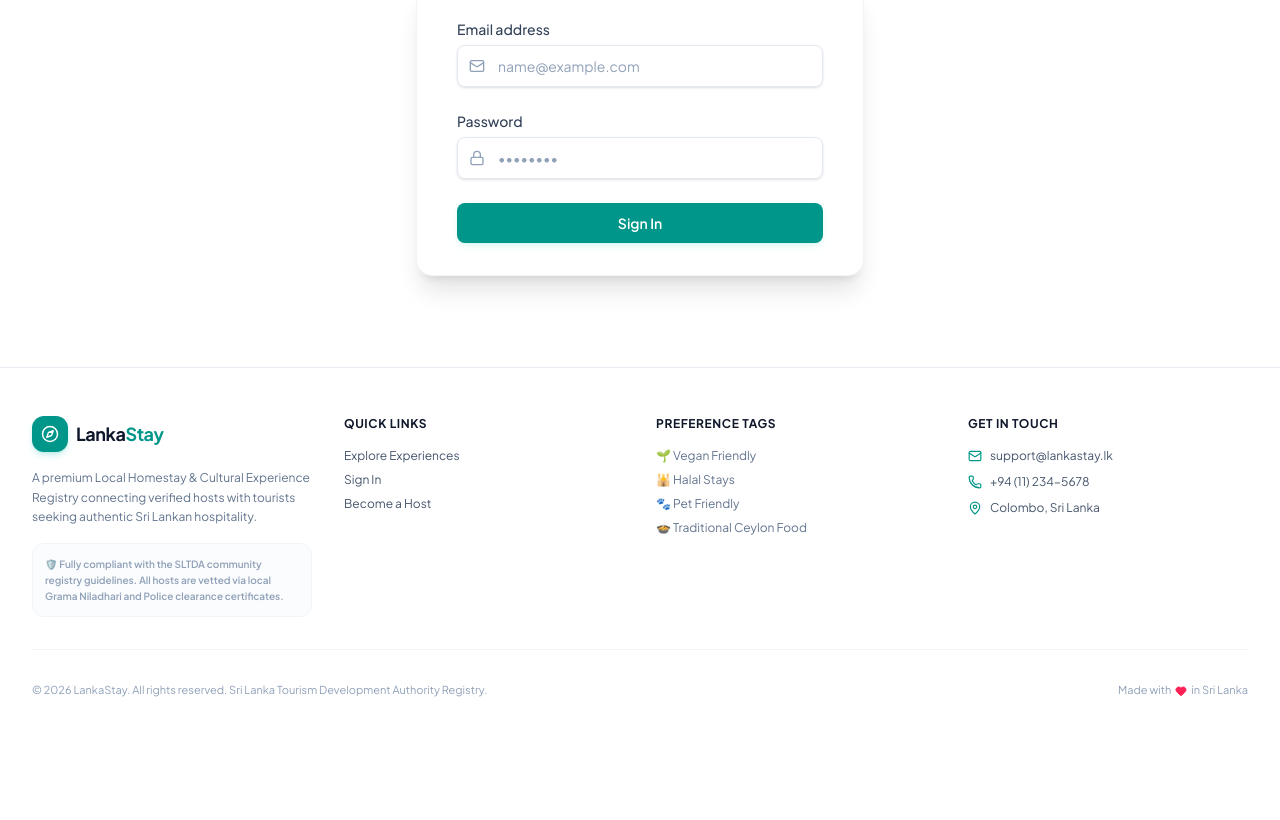
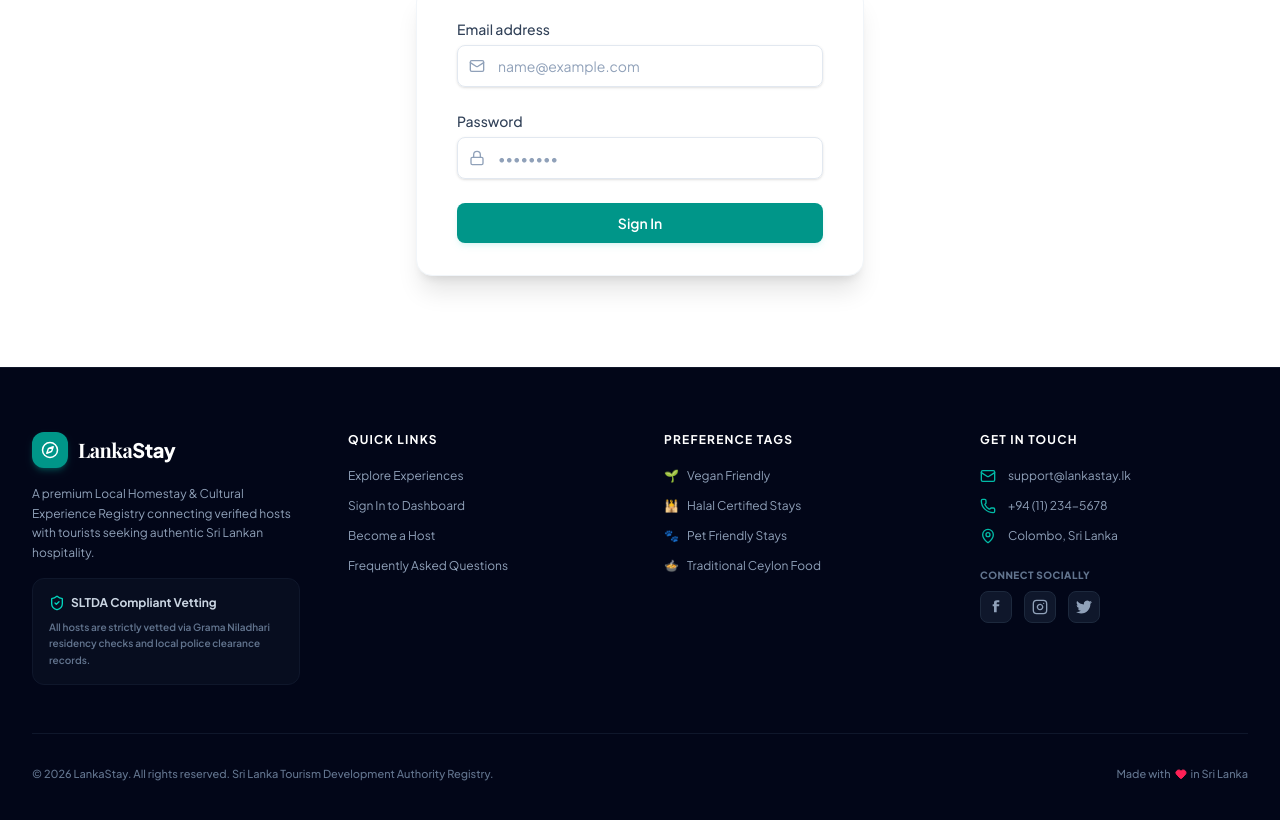
Before and after one commit to rasikaprabath12345/LankaStay, a Next.js app in the folder frontend/: page /auth/login in a window 1280 px wide. Shown: the part 338-1158 px from the top of the page. Before the commit the page ends 1085 px from the top, so only its background shows below. Built offline with nearby package versions, Linux system fonts and the light colour scheme; no server answers.

Commit message:
Configure Sigiriya hero background and overhaul Footer to dark theme

```diff
--- a/frontend/src/app/page.tsx
+++ b/frontend/src/app/page.tsx
@@ -218,10 +218,10 @@ export default function HomePage() {
 
       {/* 1. Centered Editorial Hero Section with Integrated Search Bar (No bottom overlaps) */}
       <section className="relative w-full min-h-[600px] sm:min-h-[700px] flex flex-col items-center justify-center text-center px-4 py-20 z-20">
-        {/* Full-width Background Image (Authentic Sri Lankan landscape: Ella Bridge) */}
+        {/* Full-width Background Image (Authentic Sri Lankan landscape: Sigiriya Rock Fortress) */}
         <div
           className="absolute inset-0 bg-cover bg-center bg-no-repeat"
-          style={{ backgroundImage: `url('https://images.unsplash.com/photo-1546708973-b339540b5162?auto=format&fit=crop&w=2200&q=90')` }}
+          style={{ backgroundImage: `url('https://images.unsplash.com/photo-1586861635167-e5223aadc9fe?auto=format&fit=crop&w=2200&q=90')` }}
         />
         {/* Semi-transparent dark overlay to match "Visit SL Travels" moody green/dark tone */}
         <div className="absolute inset-0 bg-slate-950/45" />
--- a/frontend/src/components/Footer.tsx
+++ b/frontend/src/components/Footer.tsx
@@ -2,86 +2,136 @@
 
 import React from 'react';
 import Link from 'next/link';
-import { Compass, Mail, Phone, MapPin, Heart } from 'lucide-react';
+import { Compass, Mail, Phone, MapPin, Heart, ShieldCheck } from 'lucide-react';
 
 export const Footer: React.FC = () => {
   return (
-    <footer className="bg-white border-t border-slate-200/80 text-slate-600">
-      <div className="mx-auto max-w-7xl px-4 py-12 sm:px-6 lg:px-8">
-        <div className="grid grid-cols-1 md:grid-cols-4 gap-8 mb-8 text-left">
+    <footer className="bg-slate-950 border-t border-slate-900 text-slate-400">
+      <div className="mx-auto max-w-7xl px-4 py-16 sm:px-6 lg:px-8">
+        <div className="grid grid-cols-1 md:grid-cols-4 gap-12 mb-12 text-left">
+
           {/* Brand section */}
           <div className="space-y-4">
-            <Link href="/" className="flex items-center gap-2 group">
-              <span className="flex h-9 w-9 items-center justify-center rounded-xl bg-teal-600 text-white shadow-md shadow-teal-500/20 group-hover:scale-105 transition-transform duration-250">
+            <Link href="/" className="flex items-center gap-2.5 group">
+              <span className="flex h-9 w-9 items-center justify-center rounded-xl bg-teal-600 text-white shadow-md shadow-teal-500/25 group-hover:scale-105 transition-transform duration-250">
                 <Compass className="h-4.5 w-4.5" />
               </span>
-              <span className="text-lg font-bold tracking-tight text-slate-900">
-                Lanka<span className="text-teal-600">Stay</span>
+              <span className="text-xl font-bold tracking-tight text-white font-serif">
+                Lanka<span className="text-teal-450 font-sans font-extrabold">Stay</span>
               </span>
             </Link>
-            <p className="text-xs leading-relaxed text-slate-500 max-w-xs">
-              A premium Local Homestay & Cultural Experience Registry connecting verified hosts with tourists seeking authentic Sri Lankan hospitality.
+            <p className="text-xs leading-relaxed text-slate-400 max-w-xs">
+              A premium Local Homestay &amp; Cultural Experience Registry connecting verified hosts with tourists seeking authentic Sri Lankan hospitality.
             </p>
-            <p className="text-[10px] text-slate-400 border border-slate-100 rounded-xl p-3 bg-slate-50/50 mt-4 leading-relaxed font-semibold max-w-xs">
-              🛡️ Fully compliant with the SLTDA community registry guidelines. All hosts are vetted via local Grama Niladhari and Police clearance certificates.
+            <div className="border border-slate-900 bg-slate-900/40 p-4 rounded-xl max-w-xs space-y-2 mt-4">
+              <div className="flex items-center gap-1.5 text-xs font-bold text-slate-300">
+                <ShieldCheck className="h-4 w-4 text-teal-400" />
+                <span>SLTDA Compliant Vetting</span>
+              </div>
+              <p className="text-[10px] text-slate-500 leading-relaxed font-semibold">
+                All hosts are strictly vetted via Grama Niladhari residency checks and local police clearance records.
               </p>
+            </div>
           </div>
 
           {/* Quick Links */}
           <div>
-            <h4 className="text-xs font-bold uppercase tracking-wider text-slate-900 mb-4">Quick Links</h4>
-            <ul className="space-y-2 text-xs">
+            <h4 className="text-xs font-bold uppercase tracking-widest text-white mb-5">Quick Links</h4>
+            <ul className="space-y-3.5 text-xs">
               <li>
-                <Link href="/" className="hover:text-teal-600 transition-colors">
+                <Link href="/#tours" className="hover:text-teal-400 transition-colors">
                   Explore Experiences
                 </Link>
               </li>
               <li>
-                <Link href="/auth/login" className="hover:text-teal-600 transition-colors">
-                  Sign In
+                <Link href="/auth/login" className="hover:text-teal-400 transition-colors">
+                  Sign In to Dashboard
                 </Link>
               </li>
               <li>
-                <Link href="/auth/register" className="hover:text-teal-600 transition-colors">
+                <Link href="/auth/register" className="hover:text-teal-400 transition-colors">
                   Become a Host
+                </Link>
+              </li>
+              <li>
+                <Link href="/#faq" className="hover:text-teal-400 transition-colors">
+                  Frequently Asked Questions
                 </Link>
               </li>
             </ul>
           </div>
 
-          {/* Categories */}
+          {/* Preference Tags */}
           <div>
-            <h4 className="text-xs font-bold uppercase tracking-wider text-slate-900 mb-4">Preference Tags</h4>
-            <ul className="space-y-2 text-xs text-slate-500">
-              <li>🌱 Vegan Friendly</li>
-              <li>🕌 Halal Stays</li>
-              <li>🐾 Pet Friendly</li>
-              <li>🍲 Traditional Ceylon Food</li>
+            <h4 className="text-xs font-bold uppercase tracking-widest text-white mb-5">Preference Tags</h4>
+            <ul className="space-y-3.5 text-xs text-slate-400">
+              <li className="flex items-center gap-2">
+                <span>🌱</span>
+                <span>Vegan Friendly</span>
+              </li>
+              <li className="flex items-center gap-2">
+                <span>🕌</span>
+                <span>Halal Certified Stays</span>
+              </li>
+              <li className="flex items-center gap-2">
+                <span>🐾</span>
+                <span>Pet Friendly Stays</span>
+              </li>
+              <li className="flex items-center gap-2">
+                <span>🍲</span>
+                <span>Traditional Ceylon Food</span>
+              </li>
             </ul>
           </div>
 
-          {/* Contact Info */}
+          {/* Contact Info & Socials */}
+          <div className="space-y-6">
             <div>
-            <h4 className="text-xs font-bold uppercase tracking-wider text-slate-900 mb-4">Get in Touch</h4>
-            <ul className="space-y-2.5 text-xs text-slate-600">
-              <li className="flex items-center gap-2">
-                <Mail className="h-3.5 w-3.5 text-teal-600 shrink-0" />
-                <span>support@lankastay.lk</span>
+              <h4 className="text-xs font-bold uppercase tracking-widest text-white mb-5">Get in Touch</h4>
+              <ul className="space-y-3.5 text-xs">
+                <li className="flex items-center gap-3">
+                  <Mail className="h-4 w-4 text-teal-500 shrink-0" />
+                  <a href="mailto:support@lankastay.lk" className="hover:text-teal-400 transition-colors">support@lankastay.lk</a>
                 </li>
-              <li className="flex items-center gap-2">
-                <Phone className="h-3.5 w-3.5 text-teal-600 shrink-0" />
-                <span>+94 (11) 234-5678</span>
+                <li className="flex items-center gap-3">
+                  <Phone className="h-4 w-4 text-teal-500 shrink-0" />
+                  <a href="tel:+94112345678" className="hover:text-teal-400 transition-colors">+94 (11) 234-5678</a>
                 </li>
-              <li className="flex items-center gap-2">
-                <MapPin className="h-3.5 w-3.5 text-teal-600 shrink-0" />
+                <li className="flex items-center gap-3">
+                  <MapPin className="h-4 w-4 text-teal-500 shrink-0" />
                   <span>Colombo, Sri Lanka</span>
                 </li>
               </ul>
             </div>
+
+            {/* Social Links */}
+            <div className="space-y-2">
+              <span className="block text-[10px] font-black uppercase tracking-wider text-slate-500">Connect Socially</span>
+              <div className="flex gap-3">
+                <a href="#" aria-label="Facebook" className="h-8 w-8 rounded-lg bg-slate-900 border border-slate-800 flex items-center justify-center text-slate-400 hover:text-white hover:border-slate-700 transition-colors">
+                  <svg className="h-4 w-4 fill-current" viewBox="0 0 24 24">
+                    <path d="M9 8H7v3h2v9h4v-9h3.6l.4-3h-4V6.5C13 5.3 13.8 5 14.5 5H17V2h-3.5C9.9 2 9 3.5 9 5.8V8z" />
+                  </svg>
+                </a>
+                <a href="#" aria-label="Instagram" className="h-8 w-8 rounded-lg bg-slate-900 border border-slate-800 flex items-center justify-center text-slate-400 hover:text-white hover:border-slate-700 transition-colors">
+                  <svg className="h-4 w-4 fill-none stroke-current stroke-2" viewBox="0 0 24 24" strokeLinecap="round" strokeLinejoin="round">
+                    <rect x="2" y="2" width="20" height="20" rx="5" ry="5" />
+                    <path d="M16 11.37A4 4 0 1 1 12.63 8 4 4 0 0 1 16 11.37z" />
+                    <line x1="17.5" y1="6.5" x2="17.51" y2="6.5" />
+                  </svg>
+                </a>
+                <a href="#" aria-label="Twitter" className="h-8 w-8 rounded-lg bg-slate-900 border border-slate-800 flex items-center justify-center text-slate-400 hover:text-white hover:border-slate-700 transition-colors">
+                  <svg className="h-4 w-4 fill-current" viewBox="0 0 24 24">
+                    <path d="M23.953 4.57a10 10 0 01-2.825.775 4.958 4.958 0 002.163-2.723c-.951.555-2.005.959-3.127 1.184a4.92 4.92 0 00-8.384 4.482C7.69 8.095 4.067 6.13 1.64 3.162a4.822 4.822 0 00-.666 2.475c0 1.71.87 3.213 2.188 4.096a4.904 4.904 0 01-2.228-.616v.06a4.923 4.923 0 003.946 4.827 4.996 4.996 0 01-2.212.085 4.936 4.936 0 004.604 3.417 9.867 9.867 0 01-6.102 2.105c-.39 0-.779-.023-1.17-.067a13.995 13.995 0 007.557 2.209c9.053 0 13.998-7.496 13.998-13.985 0-.21 0-.42-.015-.63A9.935 9.935 0 0024 4.59z" />
+                  </svg>
+                </a>
+              </div>
+            </div>
+          </div>
         </div>
 
         {/* Bottom copyright line */}
-        <div className="border-t border-slate-100 pt-8 flex flex-col sm:flex-row justify-between items-center gap-4 text-[11px] text-slate-400">
+        <div className="border-t border-slate-900 pt-8 flex flex-col sm:flex-row justify-between items-center gap-4 text-[11px] text-slate-500 font-medium">
           <p>© {new Date().getFullYear()} LankaStay. All rights reserved. Sri Lanka Tourism Development Authority Registry.</p>
           <p className="flex items-center gap-1">
             Made with <Heart className="h-3 w-3 fill-rose-500 text-rose-500" /> in Sri Lanka
```
Lines whose indentation alone changed are shown as unchanged.
